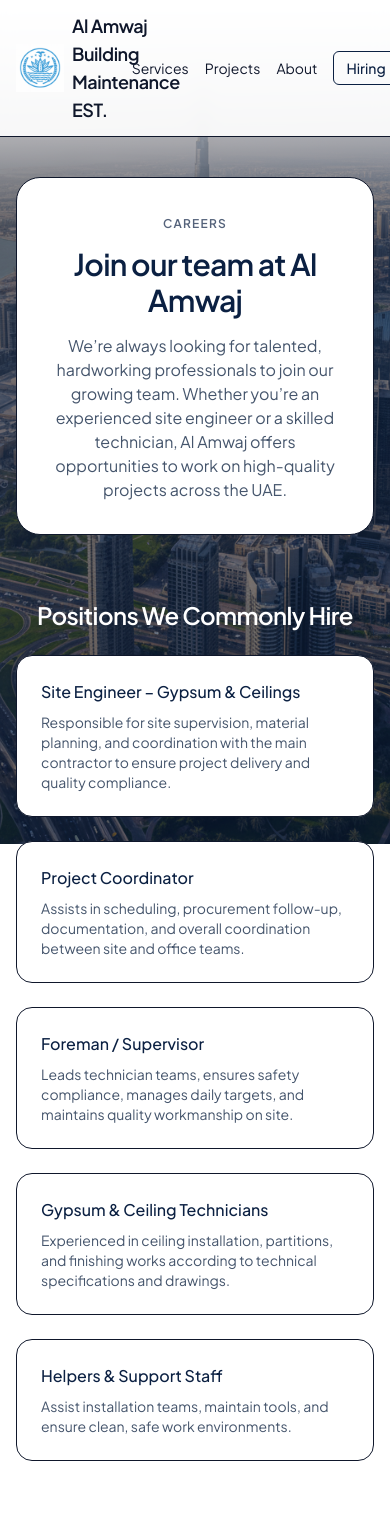
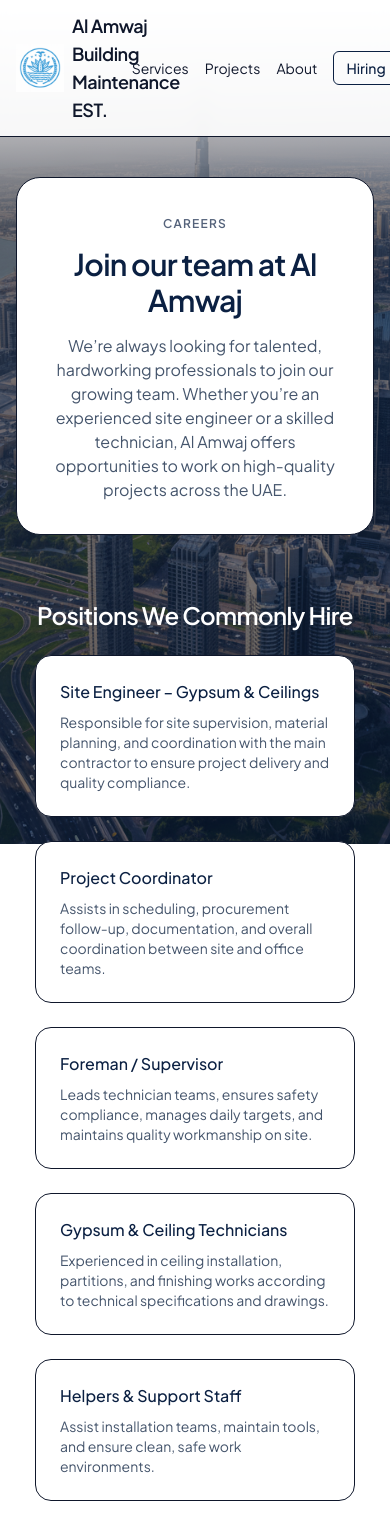
Before and after one commit to WovenTexLTD/Al-Amwaj-BLDG-MAINT.-est, a Next.js app: page /hire in a window 390 px wide. Shown: the top 1523 px of the page. Built offline with nearby package versions, Linux system fonts and the light colour scheme.

Commit message:
Refactor Roles section layout for better responsiveness
Updated the Roles section to center the last row and adjusted the layout for better responsiveness.

```diff
--- a/src/app/hire/page.tsx
+++ b/src/app/hire/page.tsx
@@ -41,21 +41,25 @@
         </p>
       </section>
 
-      {/* Roles */}
+     {/* Roles Section */}
 <section className="space-y-6">
   <h2 className="text-2xl font-semibold tracking-tight text-white text-center">
     Positions We Commonly Hire
   </h2>
-        <div className="grid md:grid-cols-2 lg:grid-cols-3 gap-6">
+
+  {/* Wrap grid in flex to center last row */}
+  <div className="flex justify-center">
+    <div className="grid md:grid-cols-2 lg:grid-cols-3 gap-6 justify-items-center">
       {roles.map((r) => (
         <div
           key={r.title}
-              className="p-6 rounded-2xl bg-white border hover:shadow-sm transition text-left"
+          className="p-6 rounded-2xl bg-white border hover:shadow-sm transition w-[320px]"
         >
           <h3 className="font-medium text-[#0B2042]">{r.title}</h3>
           <p className="mt-2 text-sm text-slate-600">{r.desc}</p>
         </div>
       ))}
+    </div>
   </div>
 </section>
 
```
Lines whose indentation alone changed are shown as unchanged.
